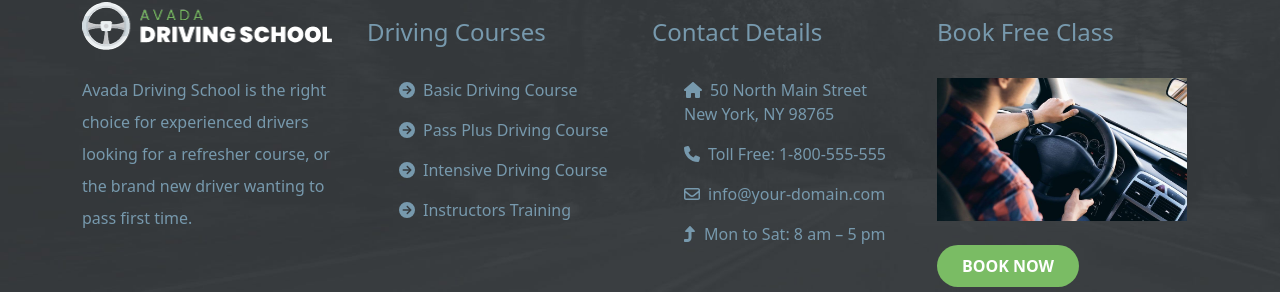
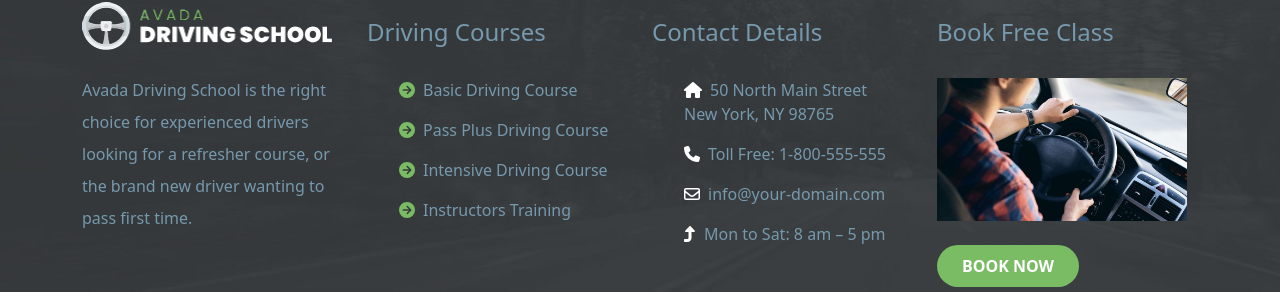
Before and after one commit to MiriamPecora/proj-html-vuejs, a Vue app: page /about in a window 1280 px wide. Shown: the part 4494-4786 px from the top of the page. Built offline with nearby package versions, Linux system fonts and the light colour scheme.

Commit message:
[FIX] Fixed icons and form colors

```diff
--- a/src/components/AppFooter.vue
+++ b/src/components/AppFooter.vue
@@ -46,16 +46,16 @@
                             <h4 class="pb-4">Driving Courses</h4>
                             <ul class="d-flex flex-column gap-3">
                                 <li>
-                                    <a href="/"><font-awesome-icon class="me-2" icon="fa-solid fa-circle-arrow-right" />Basic Driving Course</a>
+                                    <a href="/"><font-awesome-icon class="me-2 team-10-text-main" icon="fa-solid fa-circle-arrow-right" />Basic Driving Course</a>
                                 </li>
                                 <li>
-                                    <a href="/"><font-awesome-icon class="me-2" icon="fa-solid fa-circle-arrow-right" />Pass Plus Driving Course</a>
+                                    <a href="/"><font-awesome-icon class="me-2 team-10-text-main" icon="fa-solid fa-circle-arrow-right" />Pass Plus Driving Course</a>
                                 </li>
                                 <li>
-                                    <a href="/"><font-awesome-icon class="me-2" icon="fa-solid fa-circle-arrow-right" />Intensive Driving Course</a>
+                                    <a href="/"><font-awesome-icon class="me-2 team-10-text-main" icon="fa-solid fa-circle-arrow-right" />Intensive Driving Course</a>
                                 </li>
                                 <li>
-                                    <a href="/"><font-awesome-icon class="me-2" icon="fa-solid fa-circle-arrow-right" />Instructors Training</a>
+                                    <a href="/"><font-awesome-icon class="me-2 team-10-text-main" icon="fa-solid fa-circle-arrow-right" />Instructors Training</a>
                                 </li>
                             </ul>
                         </div>
@@ -65,17 +65,17 @@
                             <h4 class="pb-4">Contact Details</h4>
                             <ul class="d-flex flex-column gap-3">
                                 <li>
-                                    <span><font-awesome-icon class="me-2" icon="fa-solid fa-house" />50 North Main Street <br>
+                                    <span><font-awesome-icon class="me-2 team-10-text-white" icon="fa-solid fa-house" />50 North Main Street <br>
                                     New York, NY 98765</span>
                                 </li>
                                 <li>
-                                    <span><font-awesome-icon class="me-2" icon="fa-solid fa-phone" />Toll Free: 1-800-555-555</span>
+                                    <span><font-awesome-icon class="me-2 team-10-text-white" icon="fa-solid fa-phone" />Toll Free: 1-800-555-555</span>
                                 </li>
                                 <li>
-                                    <span><font-awesome-icon class="me-2" icon="fa-regular fa-envelope" />info@your-domain.com</span>
+                                    <span><font-awesome-icon class="me-2 team-10-text-white" icon="fa-regular fa-envelope" />info@your-domain.com</span>
                                 </li>
                                 <li>
-                                    <span><font-awesome-icon class="me-2" icon="fa-solid fa-turn-up" />Mon to Sat: 8 am – 5 pm</span>
+                                    <span><font-awesome-icon class="me-2 team-10-text-white" icon="fa-solid fa-turn-up" />Mon to Sat: 8 am – 5 pm</span>
                                 </li>
                             </ul>
                         </div>
@@ -129,6 +129,10 @@
         background-image: url("../assets/img/footer/newsletter_background.jpg");
         background-size:cover;
 
+        input {
+            background-color: $bg-about;
+        }
+
         h3 {
             color: $color-title;
         }
--- a/src/pages/PageForm.vue
+++ b/src/pages/PageForm.vue
@@ -131,6 +131,10 @@ export default {
     }
 
     #form {
+        input, select, textarea {
+            background-color: $bg-about;
+        }
+
         button {
         background-color: $color-main;
         }
```
